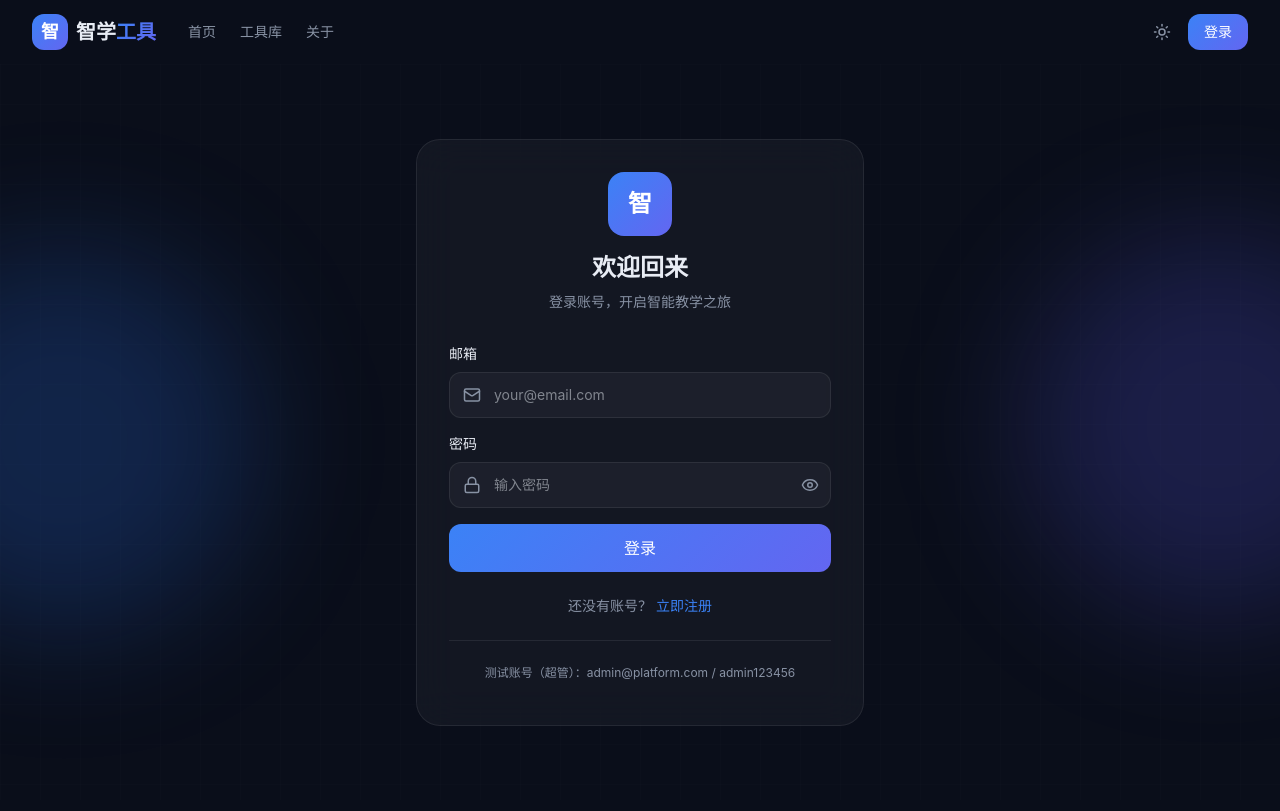
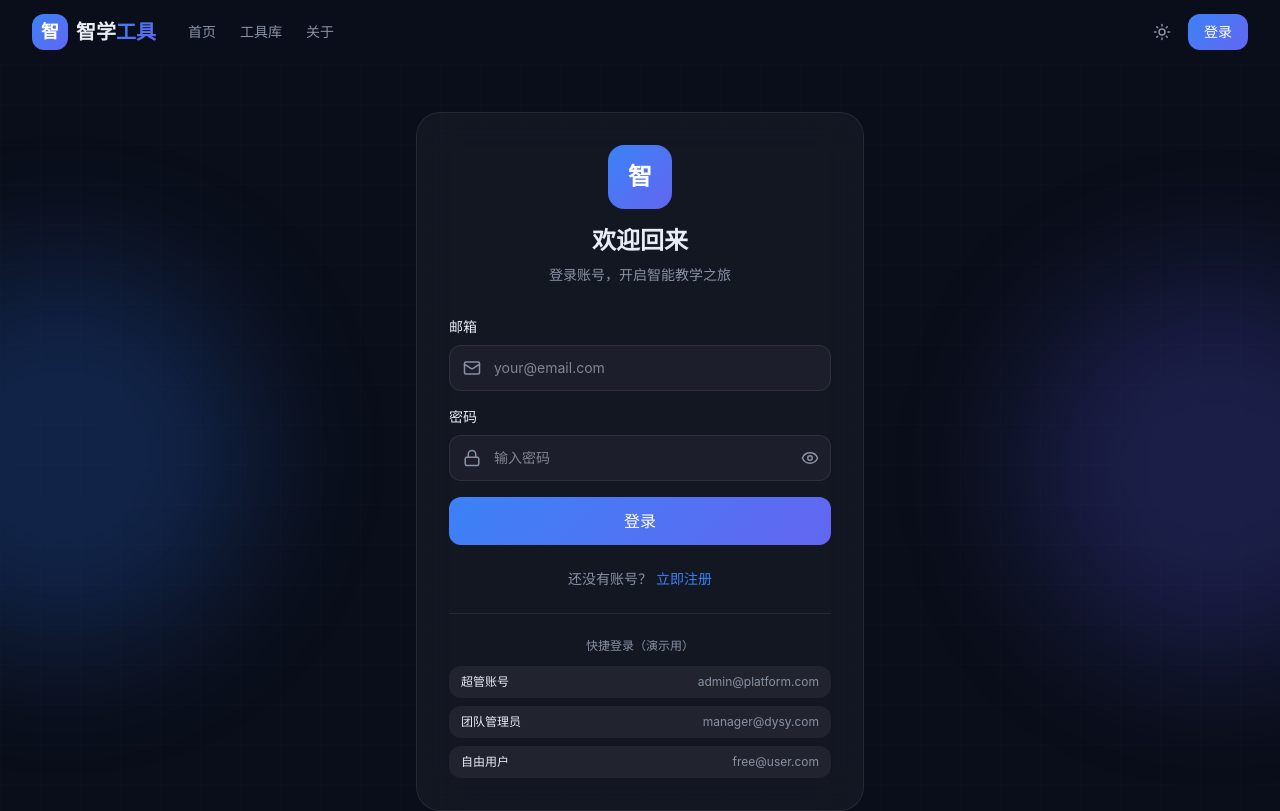
Before and after one commit to llllfk/aijiaoyu, a Next.js app: page /login in a window 1280 px wide. Shown: the top 811 px of the page. Built offline with nearby package versions, Linux system fonts and the light colour scheme.

Commit message:
feat: 登录页添加快捷账号填充按钮
Coze-Commit-Type: user
Coze-User-ID: 2750299418145440
Coze-Conversation-ID: 12685508

```diff
--- a/src/app/login/page.tsx
+++ b/src/app/login/page.tsx
@@ -17,6 +17,12 @@ function LoginContent() {
   const [showPassword, setShowPassword] = useState(false);
   const [loading, setLoading] = useState(false);
   const [error, setError] = useState('');
+
+  const quickAccounts = [
+    { label: '超管账号', email: 'admin@platform.com', password: 'admin123456' },
+    { label: '团队管理员', email: 'manager@dysy.com', password: '123456' },
+    { label: '自由用户', email: 'free@user.com', password: '123456' },
+  ];
 
   const handleSubmit = async (e: React.FormEvent) => {
     e.preventDefault();
@@ -133,8 +139,24 @@ function LoginContent() {
 
           <div className="mt-6 pt-6 border-t border-[var(--border)]">
             <p className="text-xs text-center text-[var(--muted-foreground)] mb-3">
-              测试账号（超管）：admin@platform.com / admin123456
+              快捷登录（演示用）
             </p>
+            <div className="flex flex-col gap-2">
+              {quickAccounts.map((acc) => (
+                <button
+                  key={acc.email}
+                  type="button"
+                  onClick={() => {
+                    setEmail(acc.email);
+                    setPassword(acc.password);
+                  }}
+                  className="w-full py-2 px-3 text-xs rounded-lg bg-[var(--muted)] hover:bg-[var(--muted)]/70 text-[var(--foreground)] flex items-center justify-between transition-colors"
+                >
+                  <span className="font-medium">{acc.label}</span>
+                  <span className="text-[var(--muted-foreground)]">{acc.email}</span>
+                </button>
+              ))}
+            </div>
           </div>
         </div>
       </motion.div>
--- a/src/app/tools/[id]/page.tsx
+++ b/src/app/tools/[id]/page.tsx
@@ -72,7 +72,7 @@ export default function ToolDetailPage() {
   const toggleFavorite = async () => {
     if (!tool) return;
     if (!user) {
-      router.push(`/login?redirect=${encodeURIComponent(pathname)}`);
+      router.push(`/login?redirect=${encodeURIComponent(window.location.pathname)}`);
       return;
     }
     try {
```
